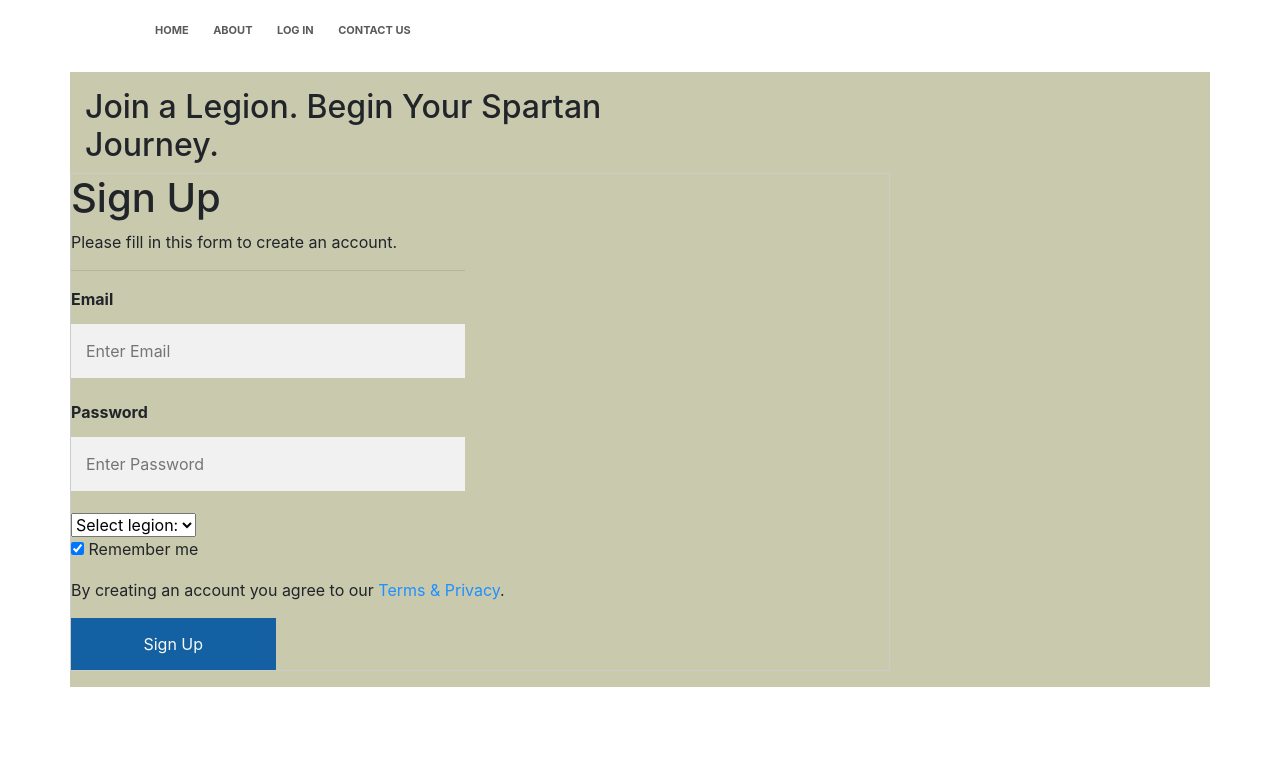
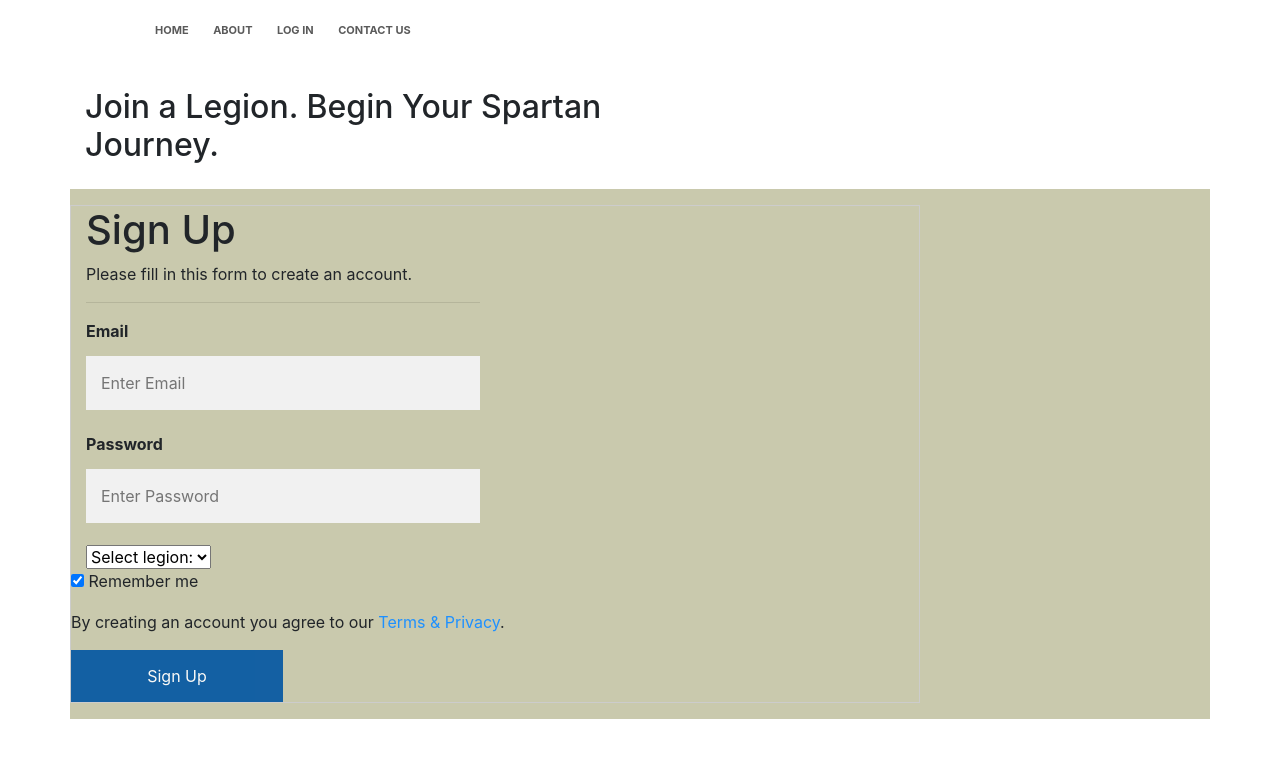
Before and after one commit to cristi-shannon/dragon-writer, a plain HTML site: page main-page.html in a window 1280 px wide. Drawn offline with nearby package versions, Linux system fonts and the light colour scheme.

```diff
--- a/main-page.html
+++ b/main-page.html
@@ -23,15 +23,17 @@
       </div>
     </div>
 
-    <div class="container" id="sign-up">
+    <div class="container" id="legion">
         <div class="row">
-            <div class="col-12 col-md-6 col-lg-6">
+            <div class="col-md-6" style= "width: 100px; float: left">
                 <h2>Join a Legion. Begin Your Spartan Journey.</h2>
             </div>
-
+        </div>
+     </div>
+<div class="container" id="sign-up">
+            <div class="row">
 <form action="/action_page.php" style="border:1px solid #ccc">
-    <div class="row">
-  <div class="col-12 col-md-6 col-lg-6">
+  <div class="col-md-6" "width: 100px; float: right">
     <h1>Sign Up</h1>
     <p>Please fill in this form to create an account.</p>
     <hr>
@@ -50,7 +52,8 @@
     <option value="3">Certificate</option>
   </select>
         </div>
-</div>
+
+
 
 
 <script>
```
